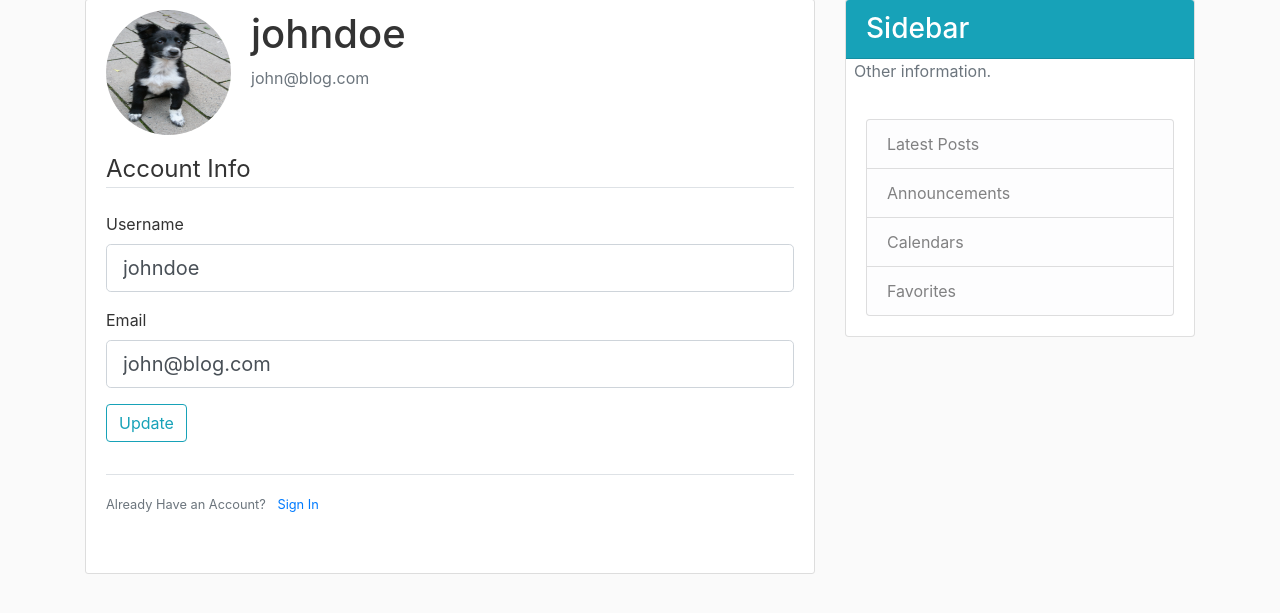
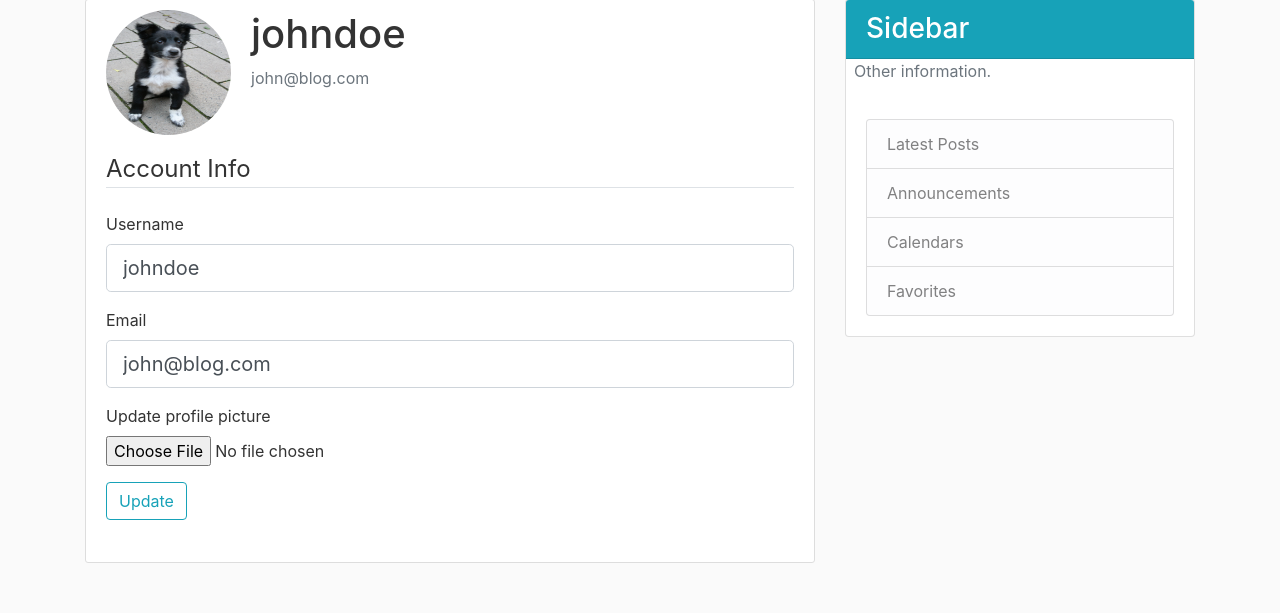
Before and after one commit to aakash-sahu/BlogApp, a Flask app: page /account in a window 1280 px wide. Shown: the part 131-744 px from the top of the page. Run offline with Flask 2, Linux system fonts and the light colour scheme; a user stored in the database is signed in; some libraries are stand-ins or nearby versions.

Commit message:
save and update account page picture

```diff
--- a/app/forms.py
+++ b/app/forms.py
@@ -1,4 +1,5 @@
 from flask_wtf import FlaskForm
+from flask_wtf.file import FileField, FileAllowed
 from flask_login import current_user
 # Form elements come from wtform
 from wtforms import StringField, PasswordField, SubmitField, BooleanField
@@ -46,6 +47,8 @@ class UpdateAccountForm(FlaskForm):
 
     email = StringField('Email',
                             validators=[DataRequired(),Email()])
+
+    picture= FileField('Update profile picture', validators=[FileAllowed(['jpg', 'png'])])
     submit = SubmitField('Update')
 
     ## removed password and confirm password as will add another feature to reset pwd
--- a/app/routes.py
+++ b/app/routes.py
@@ -3,6 +3,7 @@ from app import app, db, bcrypt
 from app.forms import RegistrationForm, LoginForm, UpdateAccountForm
 from app.models import User, Post
 from flask_login import login_user, current_user, logout_user, login_required
+import secrets, os
 
 posts = [
     {
@@ -67,11 +68,30 @@ def logout():
     logout_user()
     return redirect(url_for('home'))
 
+# function to save picture in database
+def save_picture(form_picture):
+    #change name of file to a random name
+    random_hex = secrets.token_hex(8)
+    _, f_ext = os.path.splitext(form_picture.filename)
+    picture_fn = random_hex + f_ext
+    # add picture to root path of application + profile photo folder
+    picture_path = os.path.join(app.root_path, 'static/profile_pics', picture_fn)
+    form_picture.save(picture_path)
+    # return file name of picture
+    return picture_fn
+
+
 @app.route("/account", methods=['GET', 'POST'])
 @login_required # require login and also add login page to the login manager
 def account():
     form = UpdateAccountForm()
     if form.validate_on_submit():
+        # Validate picture data and set picture
+        if form.picture.data:
+            picture_file = save_picture(form.picture.data)
+            # now set the picture of user to new pic
+            current_user.image_file = picture_file
+
         current_user.username = form.username.data
         current_user.email = form.email.data
         db.session.commit()
--- a/app/templates/account.html
+++ b/app/templates/account.html
@@ -8,7 +8,7 @@
             <p class="text-secondary">{{ current_user.email }}</p>
         </div>
         </div>
-            <form method="POST" action="">
+            <form method="POST" action="" enctype="multipart/form-data"> <!-- Don't forget to add enctype tag if uploading images-->
                 <!-- form.hidden_tags adds a CSRF (cross site-request forgery token to the form) -->
                 {{ form.hidden_tag() }}
                 <fieldset class="form-group">
@@ -40,14 +40,18 @@
                         {% endif %}
                     </div>
                     <div class="form-group">
+                        {{ form.picture.label() }}
+                        {{ form.picture(class="form-control-file") }}
+                        {% if form.picture.errors %}
+                            {% for error in form.picture.errors %}
+                                <span class="text-danger">{{ error }}</span><br>
+                            {% endfor %}
+                        {% endif %}
+                    </div>
+                    <div class="form-group">
                         {{ form.submit(class="btn btn-outline-info") }}
                     </div>
                 </fieldset>
             </form>
-        <div class="border-top pt-3 mb-5">
-            <small class="text-muted">
-                Already Have an Account? <a class="ml-2" href="{{ url_for('login') }}">Sign In</a>
-            </small>
-        </div>
     </div>
 {% endblock content %}
```
Also changed, not shown: app/site.db, app/static/profile_pics/f6fe60c01a9a0047.jpg (added).
